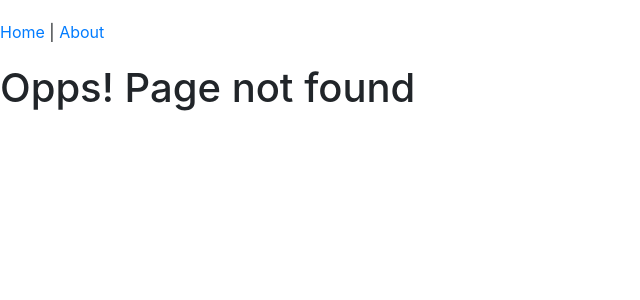
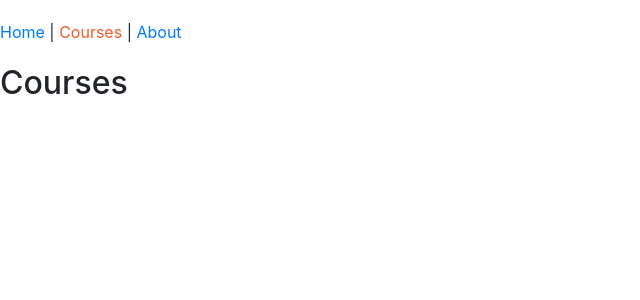
Before and after one commit to Duchieuctk41/redux-app, a React app: page /courses in a window 1280 px wide. Before the commit this address had no page. Shown: the top 300 px of the page, without its empty margins (0-640 px from the left). Built offline with nearby package versions, Linux system fonts and the light colour scheme.

Commit message:
[1.0.0] add coursesPage.

```diff
--- a/src/App.js
+++ b/src/components/App.js
@@ -1,10 +1,11 @@
 import React from "react";
 import { Route, Switch } from "react-router-dom";
-import HomePage from "./components/home/HomePage";
-import AboutPage from "./components/about/AboutPage";
+import HomePage from "./home/HomePage";
+import AboutPage from "./about/AboutPage";
 import classes from "./App.css";
-import Header from "./components/common/Header";
-import PageNotFound from "./components/PageNotFound";
+import Header from "./common/Header";
+import PageNotFound from "./PageNotFound";
+import CoursesPage from "./courses/CoursesPage";
 
 const app = (props) => (
   <div className={classes.App}>
@@ -12,6 +13,7 @@ const app = (props) => (
     <Switch>
       <Route exact path="/" component={HomePage} />
       <Route path="/about" component={AboutPage} />
+      <Route path="/courses" component={CoursesPage} />
       <Route component={PageNotFound} />
     </Switch>
   </div>
--- a/src/components/common/Header.js
+++ b/src/components/common/Header.js
@@ -8,9 +8,13 @@ const header = () => {
     <nav>
       <NavLink to="/" activeStyle={activeStyle} exact>
         Home
-      </NavLink>{" "}
-      |{" "}
-      <NavLink to="./about" activeStyle={activeStyle} exact>
+      </NavLink>
+      {" | "}
+      <NavLink to="./courses" activeStyle={activeStyle} exact>
+        Courses
+      </NavLink>
+      {" | "}
+      <NavLink to="./about" activeStyle={activeStyle}>
         About
       </NavLink>
     </nav>
--- /dev/null
+++ b/src/components/courses/CoursesPage.js
@@ -0,0 +1,7 @@
+import React from "react";
+
+const courses = () => (
+    <h2>Courses</h2>
+);
+
+export default courses;
--- a/src/index.js
+++ b/src/index.js
@@ -1,7 +1,7 @@
 import React from "react";
 import ReactDOM from "react-dom";
 import "./index.css";
-import App from "./App";
+import App from "./components/App";
 import reportWebVitals from "./reportWebVitals";
 import { BrowserRouter as Router } from "react-router-dom";
 import "bootstrap/dist/css/bootstrap.min.css";
```
Also changed, not shown: src/components/App.css (line endings or trailing spaces), 1 other file (tests, documents, lock files or other folders).
